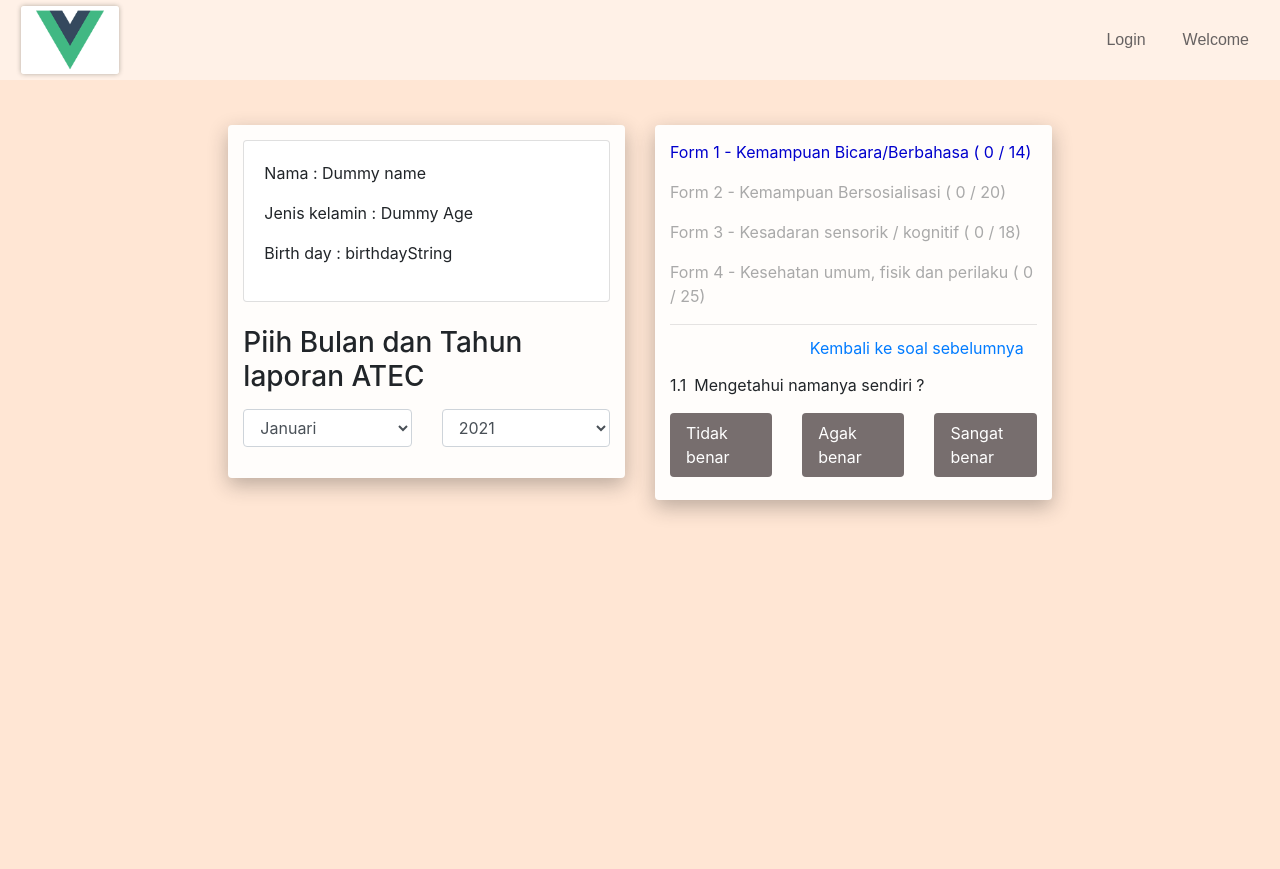
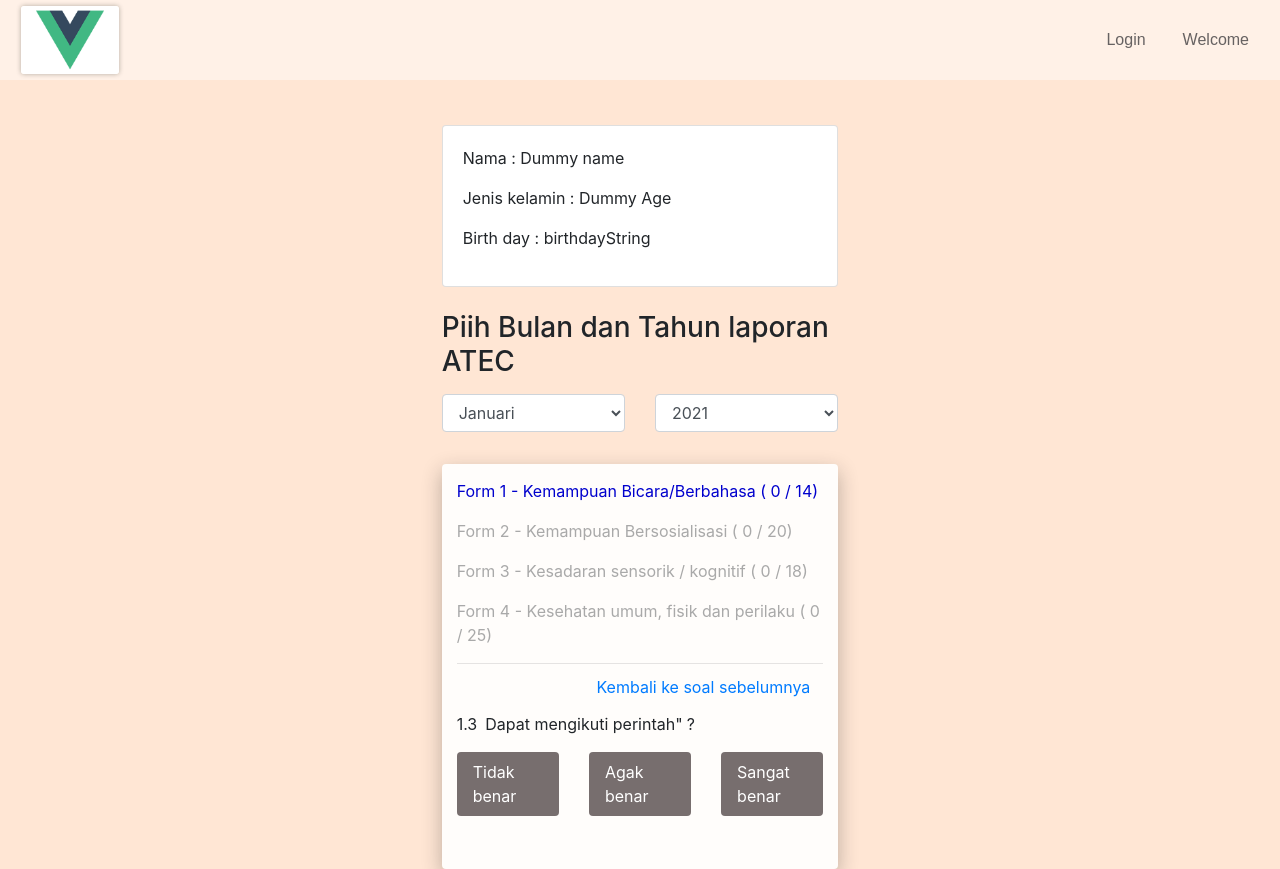
Before and after one commit to alansarluv/superkid-client, a Vue app: page /atec/form in a window 1280 px wide. Before the commit the page ends 800 px from the top, so only its background shows below. Built offline with nearby package versions, Linux system fonts and the light colour scheme.

Commit message:
add all question & setup behaviour

```diff
--- a/src/components/atec/Form.vue
+++ b/src/components/atec/Form.vue
@@ -4,9 +4,8 @@
       <input type="hidden" name="_csrf" value="<%= csrfToken %>">
       <input type="hidden" name="kidName" value="<%= kids[0].name %>">
 
-      <div class="row justify-content-center">
+      <div class="row justify-content-center mb-3">
         <div class="col-lg-4 col-md-6 col-sm-12">
-          <div class="scrollable-box">
           <div class="card mb-4">
             <div class="card-body">
               <p>Nama : Dummy name</p>
@@ -46,6 +45,7 @@
           </div>
         </div>
       </div>
+      <div class="row justify-content-center">
         <div class="col-lg-4 col-md-6 col-sm-12">
           <div class="scrollable-box">
             <p class="header-question active">Form 1 - Kemampuan Bicara/Berbahasa ( 0 / 14) <i class="fa fa-check-square-o" aria-hidden="true"></i></p>
@@ -55,31 +55,7 @@
             <hr class="mb-1" />
             <button type="button" class="btn btn-link float-right">Kembali ke soal sebelumnya</button>
             <div class="single-question mt-5">
-              <p>
-                <span class="mr-2">{{numberList}}</span>
-                <span>{{theQuestion}}</span>
-                <span class="ml-1">?</span>
-              </p>
-              <div class="row">
-                <label class="col-sm-12 col-md-4">
-                  <div class="custom-button">
-                    <input type="radio" name="bicara1" class="form-control" value="tb" required>
-                    {{option1}}
-                  </div>
-                </label>
-                <label class="col-sm-12 col-md-4">
-                  <div class="custom-button">
-                    <input type="radio" name="bicara1" class="form-control" value="ab">
-                    {{option2}}
-                  </div>
-                </label>
-                <label class="col-sm-12 col-md-4">
-                  <div class="custom-button">
-                    <input type="radio" name="bicara1" class="form-control" value="sb">
-                    {{option3}}
-                  </div>
-                </label>
-              </div>
+              <question-list v-for="(question, idx) in form1Question" :key="idx" :question='question' :currentQ='currentQ'></question-list>
             </div>
           </div>
         </div>
@@ -88,37 +64,139 @@
   </div>
 </template>
 <script>
+  import Question from './Question'
   export default {
     data() {
       return {
+        form1Question: [
+          {
             numberList: '1.1',
             theQuestion: 'Mengetahui namanya sendiri',
             option1: 'Tidak benar',
             option2: 'Agak benar',
             option3: 'Sangat benar',
+            name: 'bicara1'
+          },
+          {
+            numberList: '1.2',
+            theQuestion: 'Merespon pada "tidak" atau "stop"',
+            option1: 'Tidak benar',
+            option2: 'Agak benar',
+            option3: 'Sangat benar',
+            name: 'bicara2'
+          },
+          {
+            numberList: '1.3',
+            theQuestion: 'Dapat mengikuti perintah"',
+            option1: 'Tidak benar',
+            option2: 'Agak benar',
+            option3: 'Sangat benar',
+            name: 'bicara3'
+          },
+          {
+            numberList: '1.4',
+            theQuestion: 'Dapat menggunakan 1 kata (Tidak!, makan, air, dll)',
+            option1: 'Tidak benar',
+            option2: 'Agak benar',
+            option3: 'Sangat benar',
+            name: 'bicara4'
+          },
+          {
+            numberList: '1.5',
+            theQuestion: 'Dapat menggunakan 2 kata sekaligus bersamaan (Tidak mau!, mau makan, minta itu, dll)',
+            option1: 'Tidak benar',
+            option2: 'Agak benar',
+            option3: 'Sangat benar',
+            name: 'bicara5'
+          },
+          {
+            numberList: '1.6',
+            theQuestion: 'Dapat menggunakan 3 kata sekaligus (Mau minum susu, dll)',
+            option1: 'Tidak benar',
+            option2: 'Agak benar',
+            option3: 'Sangat benar',
+            name: 'bicara6'
+          },
+          {
+            numberList: '1.7',
+            theQuestion: 'Mengetahui 10 kata atau lebih',
+            option1: 'Tidak benar',
+            option2: 'Agak benar',
+            option3: 'Sangat benar',
+            name: 'bicara7'
+          },
+          {
+            numberList: '1.8',
+            theQuestion: 'Dapat membuat kalimat yang berisi 4 kata atau lebih',
+            option1: 'Tidak benar',
+            option2: 'Agak benar',
+            option3: 'Sangat benar',
+            name: 'bicara8'
+          },
+          {
+            numberList: '1.9',
+            theQuestion: 'Mampu menjelaskan apa yang dia inginkan',
+            option1: 'Tidak benar',
+            option2: 'Agak benar',
+            option3: 'Sangat benar',
+            name: 'bicara9'
+          },
+          {
+            numberList: '1.10',
+            theQuestion: 'Mampu menanyakan pertanyaan yang bermakna',
+            option1: 'Tidak benar',
+            option2: 'Agak benar',
+            option3: 'Sangat benar',
+            name: 'bicara10'
+          },
+          {
+            numberList: '1.11',
+            theQuestion: 'Isi pembicaraan cenderung relevan atau bermakna',
+            option1: 'Tidak benar',
+            option2: 'Agak benar',
+            option3: 'Sangat benar',
+            name: 'bicara11'
+          },
+          {
+            numberList: '1.12',
+            theQuestion: 'Sering menggunakan kalimat kalimat yang berurutan',
+            option1: 'Tidak benar',
+            option2: 'Agak benar',
+            option3: 'Sangat benar',
+            name: 'bicara12'
+          },
+          {
+            numberList: '1.13',
+            theQuestion: 'Bisa mengikuti pembicaraan dengan cukup baik',
+            option1: 'Tidak benar',
+            option2: 'Agak benar',
+            option3: 'Sangat benar',
+            name: 'bicara13'
+          },
+          {
+            numberList: '1.14',
+            theQuestion: 'Memiliki kemampuan bicara / berbahasa yang sesuai dengan seusianya',
+            option1: 'Tidak benar',
+            option2: 'Agak benar',
+            option3: 'Sangat benar',
+            name: 'bicara14'
           }
+        ],
+        currentQ: '1.3'
+      }
+    },
+    components: {
+      questionList: Question
     }
   }
 </script>
-<style lang="scss">
+<style lang="scss" scoped>
+  .card { height: auto; }
   .header-question {
     color: darkgray;
-
     &.active {
       cursor: pointer;
       color: mediumblue;
     }
   }
-  .single-question {
-    .custom-button {
-      background-color: #776e6e;
-      color: white;
-      padding: 8px 16px;
-      border-radius: 4px;
-      cursor: pointer;
-      input {
-        display: none;
-      }
-    }
-  }
 </style>
--- /dev/null
+++ b/src/components/atec/Question.vue
@@ -0,0 +1,64 @@
+<template>
+  <div v-show="showQuestion" class="wrapper-question">
+    <p>
+      <span class="mr-2">{{question.numberList}}</span>
+      <span>{{question.theQuestion}}</span>
+      <span class="ml-1">?</span>
+    </p>
+    <div class="row">
+      <label class="col-sm-12 col-md-4">
+        <div class="custom-button">
+          <input type="radio" :name="question.name" class="form-control" value="tb" required>
+          {{question.option1}}
+        </div>
+      </label>
+      <label class="col-sm-12 col-md-4">
+        <div class="custom-button">
+          <input type="radio" :name="question.name" class="form-control" value="ab">
+          {{question.option2}}
+        </div>
+      </label>
+      <label class="col-sm-12 col-md-4">
+        <div class="custom-button">
+          <input type="radio" :name="question.name" class="form-control" value="sb">
+          {{question.option3}}
+        </div>
+      </label>
+    </div>
+  </div>
+</template>
+<script>
+  export default {
+    props: ['question', 'currentQ'],
+    computed: {
+      showQuestion () {
+        if (this.question.numberList === this.currentQ) {
+          return true;
+        } else {
+          return false;
+        }
+      }
+    }
+    /* listen to radio changes
+      berikan class active jika ada radio yang selected
+      lalu emit ke parent untuk ubah currentQ agar lanjut ke soal berikutnya
+      tambahkan listener pada next / continue
+    */
+
+  }
+</script>
+<style lang="scss" scoped>
+  .wrapper-question {
+    margin-bottom: 30px;
+  }
+  .custom-button {
+    background-color: #776e6e;
+    color: white;
+    padding: 8px 16px;
+    border-radius: 4px;
+    cursor: pointer;
+    input {
+      display: none;
+    }
+  }
+</style>
```
Lines whose indentation alone changed are shown as unchanged.
